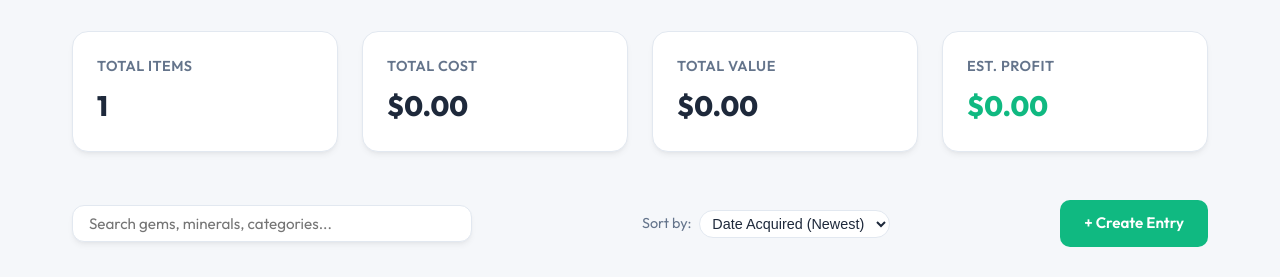
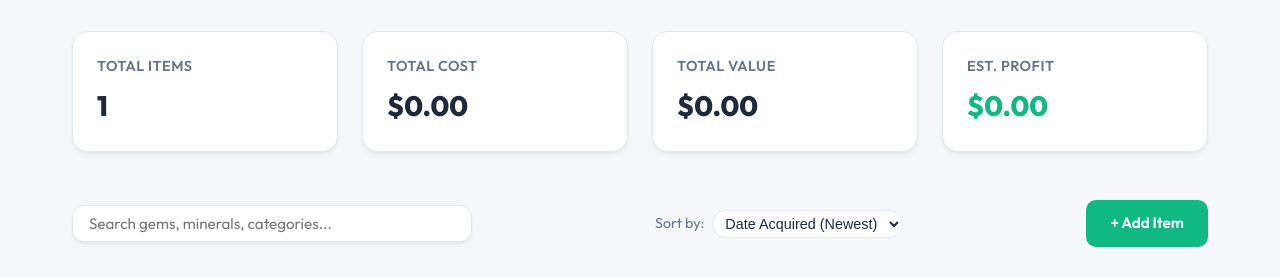
Before and after one commit to ksimitoski/gamis, a Flask app: template frontend/templates/index.html in a window 1280 px wide. Shown: the part 97-374 px from the top of the page. Run offline with Flask 3, Linux system fonts and the light colour scheme; the visitor is signed in with stand-in values (Sample User, id 1); the template is opened without the code that fills it: most values are stand-ins (such as "Sample title", 1, 10 or a date in 2020).

Commit message:
Changing button text

```diff
--- a/frontend/templates/index.html
+++ b/frontend/templates/index.html
@@ -31,7 +31,8 @@
     <input type="text" id="search-input" placeholder="Search gems, minerals, categories..." aria-label="Search items">
   </div>
   <div class="sort-container" style="display: flex; align-items: center; gap: 0.5rem;">
-      <label for="sort-select" style="color: var(--text-secondary); font-size: 0.9rem; white-space: nowrap;">Sort by:</label>
+    <label for="sort-select" style="color: var(--text-secondary); font-size: 0.9rem; white-space: nowrap;">Sort
+      by:</label>
     <select id="sort-select" class="form-select-sm">
       <option value="date-desc" selected>Date Acquired (Newest)</option>
       <option value="date-asc">Date Acquired (Oldest)</option>
@@ -44,21 +45,18 @@
     </select>
   </div>
   {% if session.get('is_admin') %}
-      <a href="{{ url_for('add_item') }}" class="btn btn-primary" id="btn-add-body">+ Create Entry</a>
+  <a href="{{ url_for('add_item') }}" class="btn btn-primary" id="btn-add-body">+ Add Item</a>
   {% endif %}
 </section>
 
 <!-- Inventory Grid -->
 <section class="inventory-grid" id="inventory-grid">
   {% for item in items %}
-      <article class="item-card" id="item-card-{{ item.id }}"
-               data-custom-id="{{ item.custom_id|default('', true) }}"
-               data-name="{{ item.name|e }}"
-               data-date="{{ item.date }}"
-               data-price="{{ item.price }}"
-               data-cost="{{ item.cost }}"
+  <article class="item-card" id="item-card-{{ item.id }}" data-custom-id="{{ item.custom_id|default('', true) }}"
+    data-name="{{ item.name|e }}" data-date="{{ item.date }}" data-price="{{ item.price }}" data-cost="{{ item.cost }}"
     data-type="{{ item.type|e }}">
-        <a href="{{ url_for('item_detail', item_id=item.id) }}" class="card-link" aria-label="View details of {{ item.name }}"></a>
+    <a href="{{ url_for('item_detail', item_id=item.id) }}" class="card-link"
+      aria-label="View details of {{ item.name }}"></a>
 
     <div class="item-img-container">
       <span class="item-type-badge">{{ item.type }}</span>
```
Lines whose indentation alone changed are shown as unchanged.
